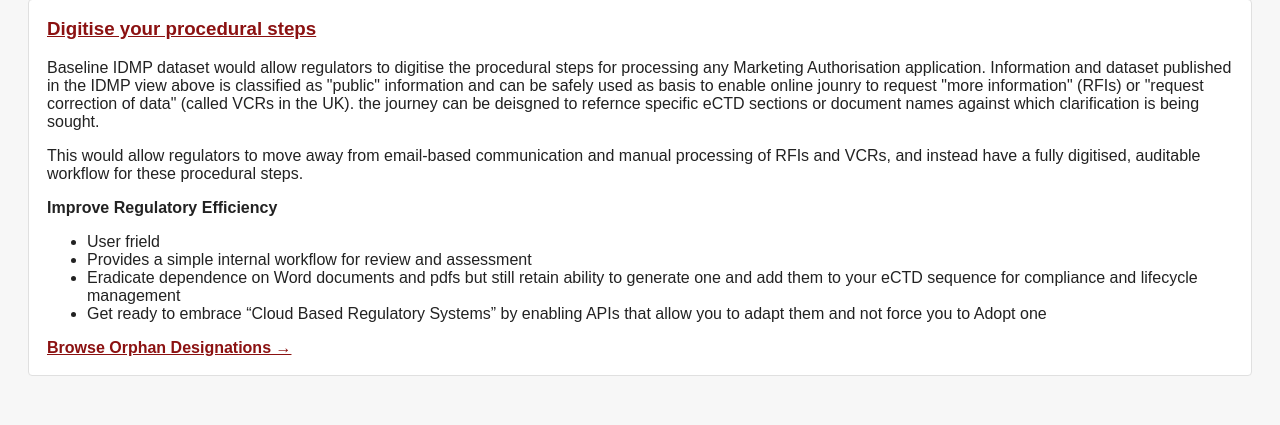
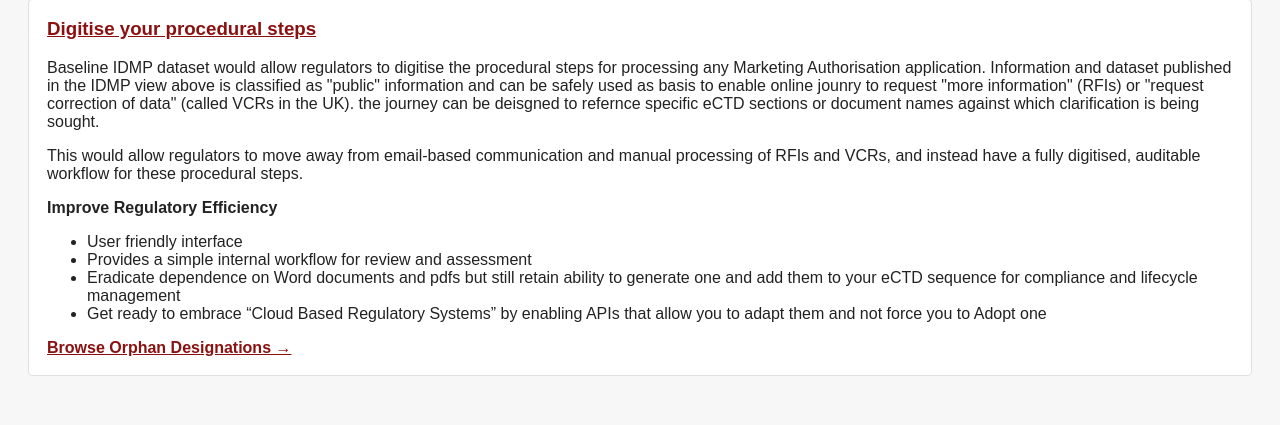
Before and after one commit to digitecture-opensource/NCA_SMPC, a Django app: page / in a window 1280 px wide. Shown: the part 2402-2827 px from the top of the page. Run offline with Django 5.2, Linux system fonts and the light colour scheme.

Commit message:
Minor correction

```diff
--- a/orphan/templates/orphan/home.html
+++ b/orphan/templates/orphan/home.html
@@ -159,7 +159,7 @@ It highlights a simple idea:
     and instead have a fully digitised, auditable workflow for these procedural steps.  </p>
   <b> Improve Regulatory Efficiency</b>
   <ul>
-    <li>User frield </li>
+    <li>User friendly interface </li>
     <li>Provides a simple internal workflow for review and assessment</li>
     <li>Eradicate dependence on Word documents and pdfs but still retain ability to generate one and add them to your eCTD sequence for compliance and lifecycle management </li>
     <li>Get ready to embrace “Cloud Based Regulatory Systems” by enabling APIs that allow you to adapt them and not force you to Adopt one </li>
```
